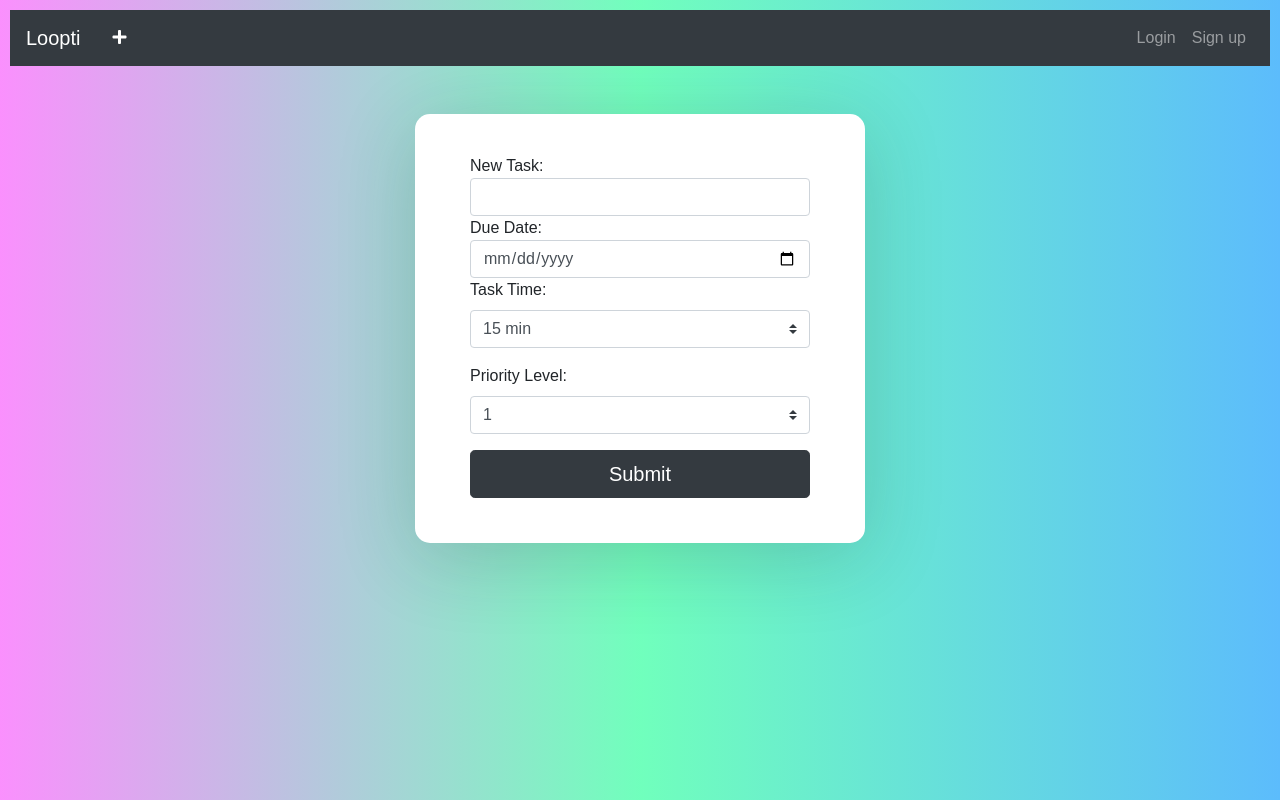
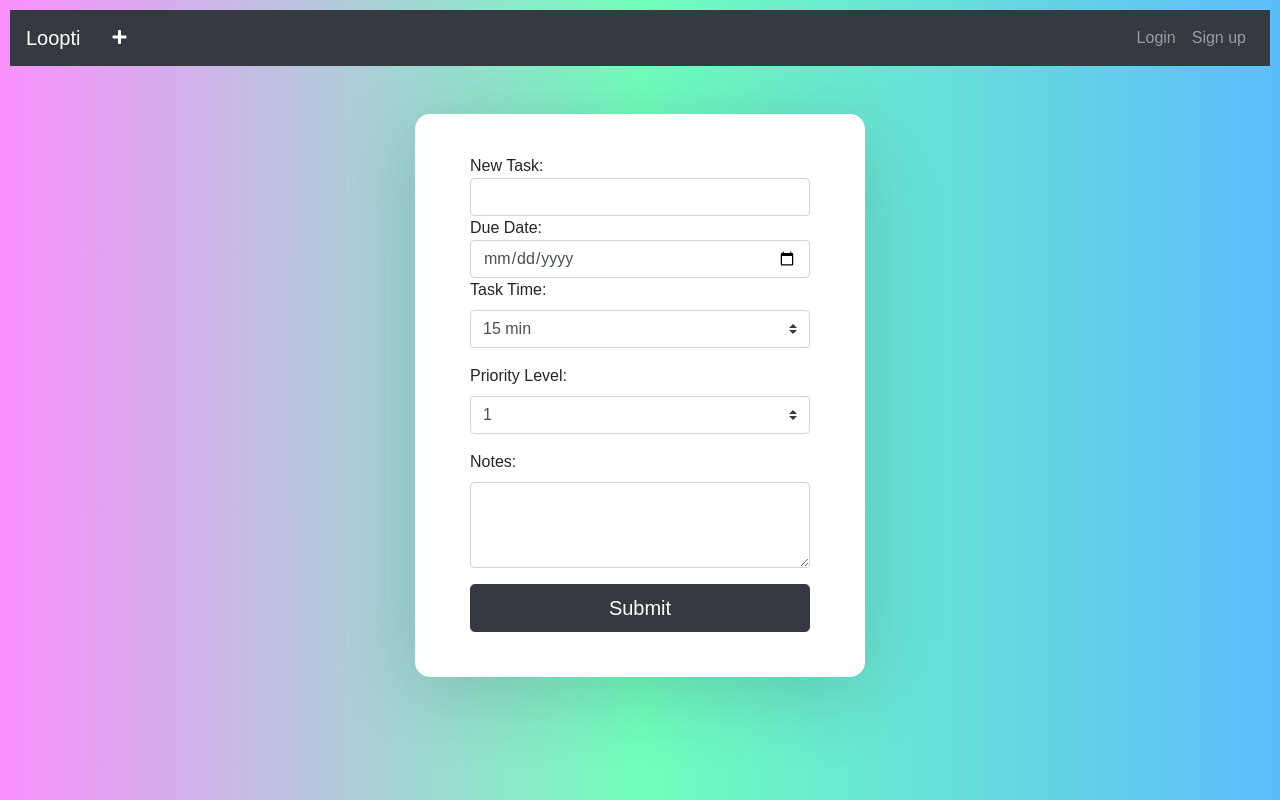
Before and after one commit to rhubble1987/final-project, a React (Create React App) app in the folder client/: page /createTask in a window 1280 px wide. Built offline with nearby package versions, Linux system fonts and the light colour scheme.

Commit message:
debugged code

```diff
--- a/client/src/screens/CreateTask/index.js
+++ b/client/src/screens/CreateTask/index.js
@@ -37,7 +37,7 @@ const CreateTask = () => {
 
 
     return <Form>
-        New Task: <input onChange={(e) => setName(e.target.value)} className="form-control" type="text" value={name} />
+        New Task: <input onChange={(e) => setName(e.target.value)} className="form-control"  type="text" value={name} />
         Due Date: <input onChange={(e) => setDueDate(e.target.value)}  className="form-control" type="date" value={dueDate} />
 
         <Form.Group>
@@ -69,6 +69,15 @@ const CreateTask = () => {
         </Form.Group>
 
 
+        <Form.Group controlId="exampleForm.ControlTextarea1">
+            <Form.Label>Notes:</Form.Label>
+            <Form.Control as="textarea" rows={3} onChange={(e) => setNote(e.target.value)} value={note} />
+        </Form.Group>
+
+
+
+
+
 
 
 
```
